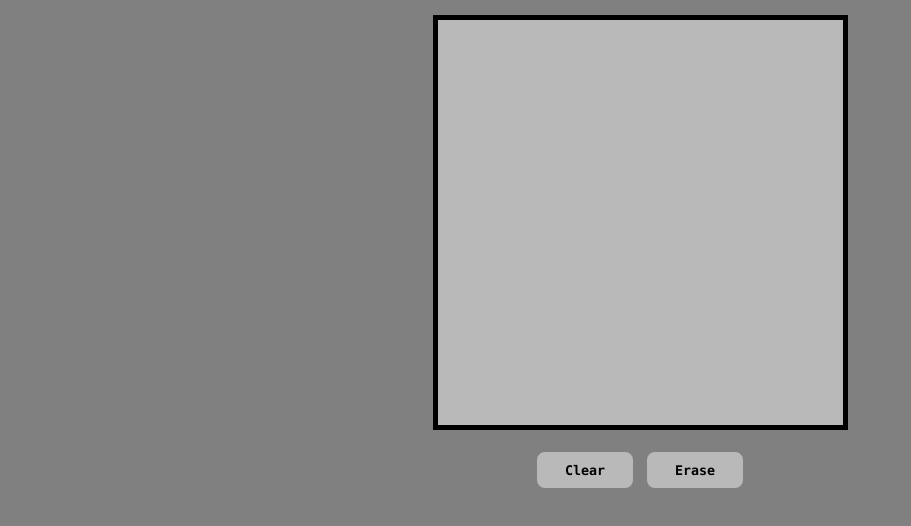
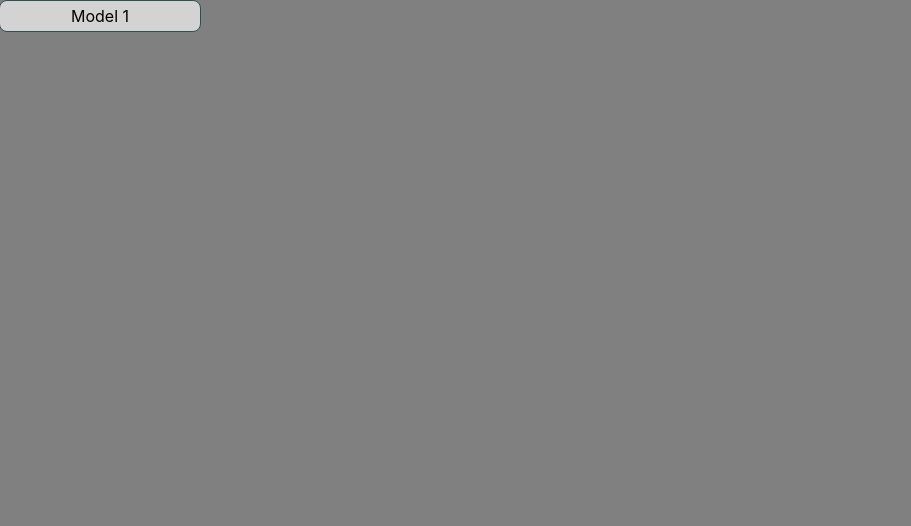
Before and after one commit to patrickTumulty/mlgrid, a React (Create React App) app in the folder mlapp/: page / in a window 1280 px wide. Shown: the top 526 px of the page, without its empty margins (0-911 px from the left). Built offline with nearby package versions, Linux system fonts and the light colour scheme.

Commit message:
Added choice box component

```diff
--- a/mlapp/src/App.js
+++ b/mlapp/src/App.js
@@ -1,5 +1,6 @@
 import './css/App.css';
 import GridCanvas from "./GridCanvas";
+import ModelSelector from "./ModelSelector"
 import { BrowserRouter as Router, Routes, Route} from 'react-router-dom';
 import React from "react";
 
@@ -8,7 +9,8 @@ function App() {
     <div className="App">
             <Router>
                 <Routes>
-                    <Route exact path='/' element={<GridCanvas/>}/>
+                    <Route path='/' element={<ModelSelector/>}/>
+                    <Route path='/canvas' element={<GridCanvas/>}/>
                 </Routes>
             </Router>
     </div>
--- /dev/null
+++ b/mlapp/src/ModelSelector.js
@@ -0,0 +1,23 @@
+import {Component} from "react";
+import ChoiceBox from "./UIComponents/ChoiceBox";
+
+export default class ModelSelector extends Component {
+
+    constructor(props) {
+        super(props);
+
+        this.models = ["Model 1", "Model 2", "Model 3"]
+    }
+
+    render() {
+        return (
+            <ChoiceBox name={"Select Model"}
+                       initialValue={this.models[0]}
+                       selectionCallback={(choice) => {console.log(choice)}}
+                       choices={this.models}/>
+        );
+    }
+
+
+
+}
--- /dev/null
+++ b/mlapp/src/UIComponents/ChoiceBox.js
@@ -0,0 +1,85 @@
+import {Component} from "react";
+import './css/ChoiceBox.css'
+
+
+export default class ChoiceBox extends Component {
+
+    constructor(props) {
+        super(props);
+
+        this.name = this.props.name;
+        this.choices = this.props.choices;
+        this.initialValue = this.props.initialValue;
+        this.selectionCallback = this.props.selectionCallback;
+
+        if (this.choices == null ||
+            this.choices.length === 0) {
+            this.choices = [ChoiceBox.EMPTY];
+        }
+
+        this.state = {
+            "name": this.getInitialComponentName(),
+            "expanded": false
+        };
+    }
+
+    getInitialComponentName() {
+        let initialName = "None Selected";
+        if (this.initialValue != null) {
+            initialName = this.initialValue;
+        } else if (this.name != null) {
+            initialName = this.name;
+        }
+        return initialName;
+    }
+
+    toggleExpanded() {
+        this.setState((state) => ({
+            expanded: !state.expanded
+        }));
+    }
+
+    render() {
+        let children = [];
+        if (this.state.expanded) {
+            let id = 0;
+            this.choices.forEach(choice => {
+                children.push(
+                    <div key={id++}
+                         className="gs-choice-box gs-choice-box-child"
+                         onClick={() => {
+                             this.handleChoiceSelected(choice);
+                         }}>
+                        {choice}
+                    </div>
+                );
+            });
+        }
+        return (
+            <div className={"gs-choice-box-container"}>
+                <div onClick={() => {
+                    this.toggleExpanded()
+                }}
+                     className="gs-choice-box gs-choice-box-parent">{this.state.name}</div>
+                <div>{children}</div>
+            </div>
+        );
+    }
+
+    handleChoiceSelected(choice) {
+        if (choice === ChoiceBox.EMPTY) {
+            this.toggleExpanded();
+            return;
+        }
+
+        this.setState((state) => ({
+            expanded: false,
+            name: choice
+        }));
+        if (this.selectionCallback != null) {
+            this.selectionCallback(choice);
+        }
+    }
+}
+
+ChoiceBox.EMPTY = "EMPTY"
--- /dev/null
+++ b/mlapp/src/UIComponents/css/ChoiceBox.css
@@ -0,0 +1,32 @@
+
+.gs-choice-box-container {
+    display: flex;
+    align-items: center;
+    flex-direction: column;
+    width: 200px;
+    max-width: 200px;
+}
+
+.gs-choice-box {
+    display: flex;
+    align-items: center;
+    justify-content: center;
+    width: 200px;
+    height: 30px;
+}
+
+.gs-choice-box-parent {
+    background-color: lightgray;
+    border-radius: 8px;
+    border-style: solid;
+    border-width: 1px;
+    border-color: darkslategrey;
+}
+
+.gs-choice-box-child {
+    background-color: lightgray;
+}
+
+.gs-choice-box:hover {
+    background-color: whitesmoke;
+}
```
